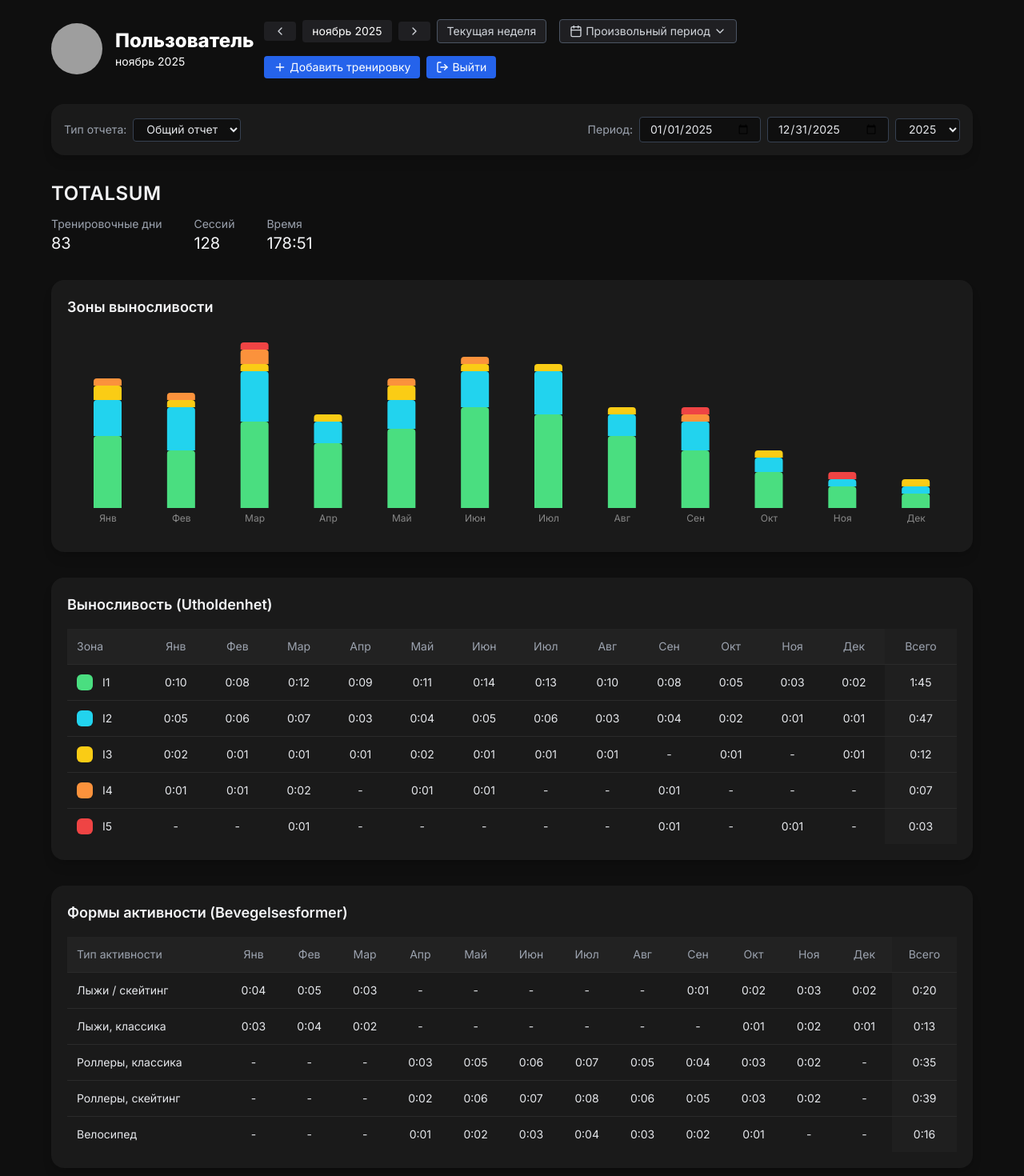
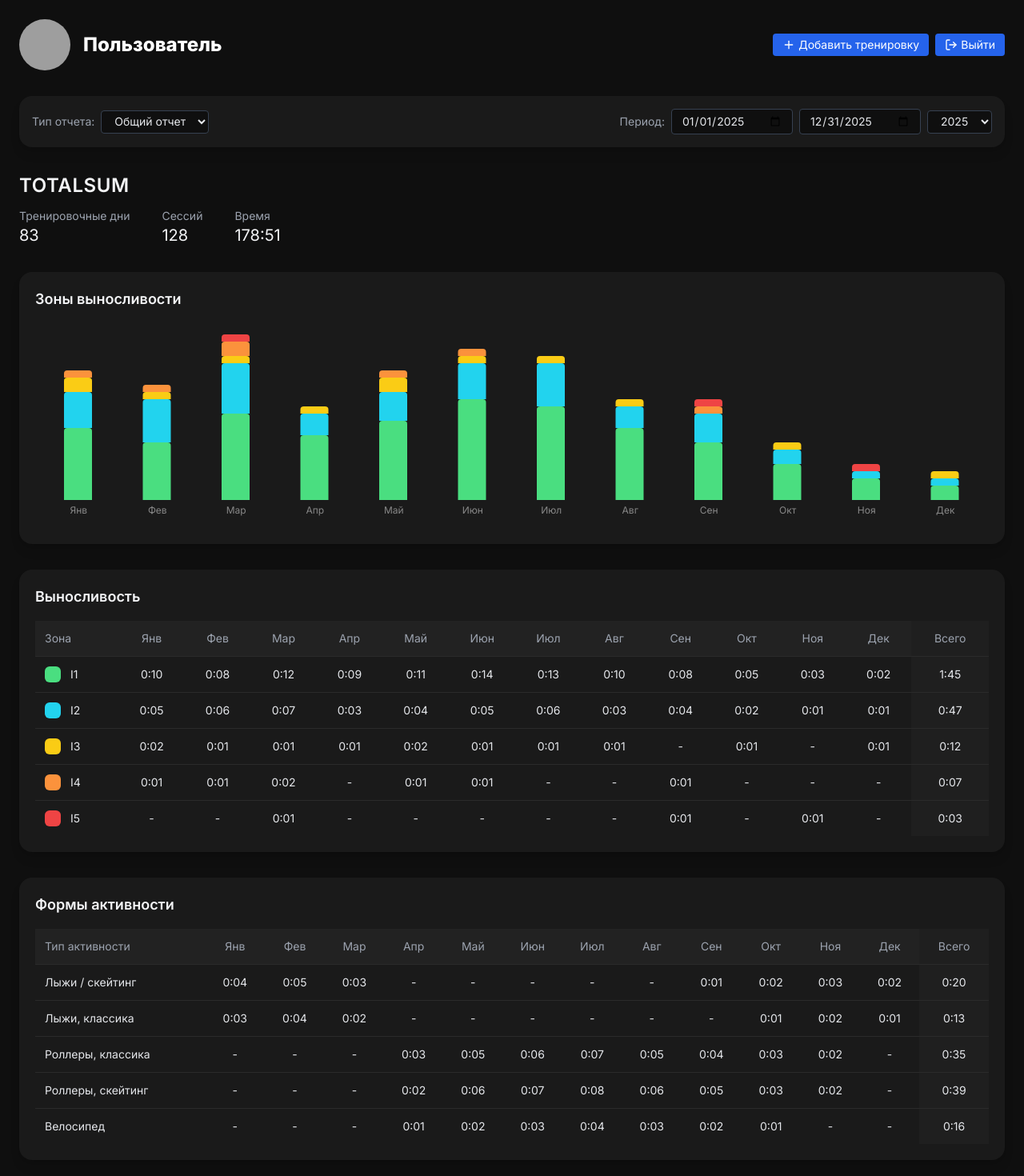
Before and after one commit to mbaliabin/dagbook-test, a React (Vite) app in the folder fasx-frontend/: page /statistics in a window 1280 px wide. Shown: the top 1470 px of the page at 80% size. Built offline with nearby package versions, Linux system fonts and the light colour scheme; grey boxes are pictures that could not be loaded.

Commit message:
Доработка StatisticsPage.tsx 174

```diff
--- a/fasx-frontend/src/pages/StatisticsPage.tsx
+++ b/fasx-frontend/src/pages/StatisticsPage.tsx
@@ -3,17 +3,8 @@ import { useNavigate } from "react-router-dom";
 import dayjs from "dayjs";
 import "dayjs/locale/ru";
 import {
-  Timer,
-  BarChart3,
-  ClipboardList,
-  CalendarDays,
-  Settings,
   LogOut,
   Plus,
-  ChevronLeft,
-  ChevronRight,
-  ChevronDown,
-  Calendar,
 } from "lucide-react";
 import {
   BarChart,
@@ -22,28 +13,18 @@ import {
   Tooltip,
   ResponsiveContainer,
 } from "recharts";
-import { DateRange } from "react-date-range";
-import ru from "date-fns/locale/ru";
 
 dayjs.locale("ru");
 
 export default function StatsPage() {
   const navigate = useNavigate();
 
-  // --- STATES ---
   const [name] = React.useState("Пользователь");
-  const [loadingProfile, setLoadingProfile] = React.useState(false);
   const [reportType, setReportType] = React.useState("Общий отчет");
   const [startPeriod, setStartPeriod] = React.useState("2025-01-01");
   const [endPeriod, setEndPeriod] = React.useState("2025-12-31");
   const [year, setYear] = React.useState("2025");
-  const [showDateRangePicker, setShowDateRangePicker] = React.useState(false);
-  const [dateRange, setDateRange] = React.useState<{ startDate: Date; endDate: Date } | null>(null);
-  const [selectedMonth, setSelectedMonth] = React.useState(dayjs());
 
-  const [isModalOpen, setIsModalOpen] = React.useState(false);
-
-  // --- TOTALS ---
   const totals = {
     trainingDays: 83,
     sessions: 128,
@@ -55,22 +36,21 @@ export default function StatsPage() {
   ];
 
   const enduranceZones = [
-    { zone: "I1", color: "#4ade80", months: [10,8,12,9,11,14,13,10,8,5,3,2], total: 105 },
-    { zone: "I2", color: "#22d3ee", months: [5,6,7,3,4,5,6,3,4,2,1,1], total: 47 },
-    { zone: "I3", color: "#facc15", months: [2,1,1,1,2,1,1,1,0,1,0,1], total: 12 },
-    { zone: "I4", color: "#fb923c", months: [1,1,2,0,1,1,0,0,1,0,0,0], total: 7 },
-    { zone: "I5", color: "#ef4444", months: [0,0,1,0,0,0,0,0,1,0,1,0], total: 3 },
+    { zone: "I1", color: "#4ade80", months: [10,8,12,9,11,14,13,10,8,5,3,2] },
+    { zone: "I2", color: "#22d3ee", months: [5,6,7,3,4,5,6,3,4,2,1,1] },
+    { zone: "I3", color: "#facc15", months: [2,1,1,1,2,1,1,1,0,1,0,1] },
+    { zone: "I4", color: "#fb923c", months: [1,1,2,0,1,1,0,0,1,0,0,0] },
+    { zone: "I5", color: "#ef4444", months: [0,0,1,0,0,0,0,0,1,0,1,0] },
   ];
 
   const movementTypes = [
-    { type: "Лыжи / скейтинг", months: [4,5,3,0,0,0,0,0,1,2,3,2], total: 20 },
-    { type: "Лыжи, классика", months: [3,4,2,0,0,0,0,0,0,1,2,1], total: 13 },
-    { type: "Роллеры, классика", months: [0,0,0,3,5,6,7,5,4,3,2,0], total: 35 },
-    { type: "Роллеры, скейтинг", months: [0,0,0,2,6,7,8,6,5,3,2,0], total: 39 },
-    { type: "Велосипед", months: [0,0,0,1,2,3,4,3,2,1,0,0], total: 16 },
+    { type: "Лыжи / скейтинг", months: [4,5,3,0,0,0,0,0,1,2,3,2] },
+    { type: "Лыжи, классика", months: [3,4,2,0,0,0,0,0,0,1,2,1] },
+    { type: "Роллеры, классика", months: [0,0,0,3,5,6,7,5,4,3,2,0] },
+    { type: "Роллеры, скейтинг", months: [0,0,0,2,6,7,8,6,5,3,2,0] },
+    { type: "Велосипед", months: [0,0,0,1,2,3,4,3,2,1,0,0] },
   ];
 
-  // --- HELPERS ---
   const formatTime = (minutes: number) => {
     const h = Math.floor(minutes / 60);
     const m = minutes % 60;
@@ -92,29 +72,17 @@ export default function StatsPage() {
     total: m.months.slice(startMonth, endMonth + 1).reduce((a,b) => a+b, 0),
   }));
 
-  // --- EVENTS ---
-  const onPrevMonth = () => setSelectedMonth(prev => prev.subtract(1, "month"));
-  const onNextMonth = () => setSelectedMonth(prev => prev.add(1, "month"));
-
-  const applyDateRange = () => {
-    if (dateRange) {
-      setStartPeriod(dayjs(dateRange.startDate).format("YYYY-MM-DD"));
-      setEndPeriod(dayjs(dateRange.endDate).format("YYYY-MM-DD"));
-    }
-    setShowDateRangePicker(false);
-  };
-
   const handleLogout = () => {
-    // logout logic
-    console.log("logout");
+    console.log("Выход");
+    // navigate("/login");
   };
 
   return (
-    <div className="min-h-screen bg-[#0f0f0f] text-gray-200 p-6">
-      <div className="max-w-6xl mx-auto space-y-8">
+    <div className="min-h-screen bg-[#0f0f0f] text-gray-200 p-6 w-full">
+      <div className="w-full space-y-8">
 
-        {/* Header: фото профиля + имя + кнопки + выбор периода */}
-        <div className="flex flex-col md:flex-row md:items-center md:justify-between gap-4 mb-4">
+        {/* Header */}
+        <div className="flex flex-col md:flex-row md:items-center md:justify-between gap-4 mb-4 w-full">
           <div className="flex items-center space-x-4">
             <img
               src="/profile.jpg"
@@ -122,86 +90,12 @@ export default function StatsPage() {
               className="w-16 h-16 rounded-full object-cover"
             />
             <div>
-              <h1 className="text-2xl font-bold text-white">
-                {loadingProfile ? "Загрузка..." : name}
-              </h1>
-              <p className="text-sm text-white">
-                {!dateRange
-                  ? selectedMonth.format("MMMM YYYY")
-                  : `${dayjs(dateRange.startDate).format("DD MMM YYYY")} — ${dayjs(dateRange.endDate).format("DD MMM YYYY")}`}
-              </p>
+              <h1 className="text-2xl font-bold text-white">{name}</h1>
             </div>
           </div>
 
-          <div className="flex flex-wrap items-center gap-4">
-            {/* Выбор периода */}
           <div className="flex items-center space-x-2 flex-wrap">
             <button
-                className="flex items-center text-sm text-gray-300 bg-[#1f1f22] px-3 py-1 rounded hover:bg-[#2a2a2d]"
-                onClick={onPrevMonth}
-              >
-                <ChevronLeft className="w-4 h-4" />
-              </button>
-              <div
-                className="relative bg-[#1f1f22] text-white px-3 py-1 rounded text-sm flex items-center gap-1 cursor-pointer select-none"
-                onClick={() => { setShowDateRangePicker(false); setDateRange(null); }}
-                title="Показать текущий месяц"
-              >
-                {selectedMonth.format("MMMM YYYY")}
-              </div>
-              <button
-                className="text-sm text-gray-300 bg-[#1f1f22] px-3 py-1 rounded hover:bg-[#2a2a2d]"
-                onClick={onNextMonth}
-              >
-                <ChevronRight className="w-4 h-4" />
-              </button>
-
-              <button
-                onClick={() => {
-                  setDateRange({ startDate: dayjs().startOf("isoWeek").toDate(), endDate: dayjs().endOf("isoWeek").toDate() });
-                  setShowDateRangePicker(false);
-                }}
-                className="text-sm px-3 py-1 rounded border border-gray-600 bg-[#1f1f22] text-gray-300 hover:bg-[#2a2a2d]"
-              >
-                Текущая неделя
-              </button>
-
-              <div className="relative">
-                <button
-                  onClick={() => setShowDateRangePicker(prev => !prev)}
-                  className="ml-2 text-sm px-3 py-1 rounded border border-gray-600 bg-[#1f1f22] text-gray-300 hover:bg-[#2a2a2d] flex items-center"
-                >
-                  <Calendar className="w-4 h-4 mr-1" />
-                  Произвольный период
-                  <ChevronDown className="w-4 h-4 ml-1" />
-                </button>
-
-                {showDateRangePicker && (
-                  <div className="absolute z-50 mt-2 bg-[#1a1a1d] rounded shadow-lg p-2">
-                    <DateRange
-                      onChange={item => setDateRange({ startDate: item.selection.startDate, endDate: item.selection.endDate })}
-                      showSelectionPreview
-                      moveRangeOnFirstSelection={false}
-                      months={1}
-                      ranges={[{ startDate: dateRange?.startDate || new Date(), endDate: dateRange?.endDate || new Date(), key: 'selection' }]}
-                      direction="horizontal"
-                      rangeColors={['#3b82f6']}
-                      locale={ru}
-                      weekStartsOn={1}
-                    />
-                    <div className="flex justify-end mt-2 space-x-2">
-                      <button onClick={() => setShowDateRangePicker(false)} className="px-3 py-1 rounded border border-gray-600 hover:bg-gray-700 text-gray-300">Отмена</button>
-                      <button onClick={applyDateRange} className="px-3 py-1 rounded bg-blue-600 hover:bg-blue-700 text-white">Применить</button>
-                    </div>
-                  </div>
-                )}
-              </div>
-            </div>
-
-            {/* Кнопки */}
-            <div className="flex items-center space-x-2">
-              <button
-                onClick={() => setIsModalOpen(true)}
               className="bg-blue-600 hover:bg-blue-700 text-white text-sm px-3 py-1 rounded flex items-center"
             >
               <Plus className="w-4 h-4 mr-1" /> Добавить тренировку
@@ -214,10 +108,9 @@ export default function StatsPage() {
             </button>
           </div>
         </div>
-        </div>
 
-        {/* ПАНЕЛЬ ВЫБОРА ОТЧЕТА */}
-        <div className="flex flex-col md:flex-row md:items-center md:justify-between gap-4 bg-[#1a1a1a] p-4 rounded-2xl shadow-lg mb-6">
+        {/* Panel */}
+        <div className="flex flex-col md:flex-row md:items-center md:justify-between gap-4 bg-[#1a1a1a] p-4 rounded-2xl shadow-lg mb-6 w-full">
           <div className="flex items-center gap-2">
             <label className="text-gray-400 text-sm">Тип отчета:</label>
             <select
@@ -274,7 +167,7 @@ export default function StatsPage() {
           </div>
         </div>
 
-        {/* Диаграмма зон выносливости */}
+        {/* Диаграмма */}
         <div className="bg-[#1a1a1a] p-5 rounded-2xl shadow-lg">
           <h2 className="text-lg font-semibold mb-4 text-gray-100">Зоны выносливости</h2>
           <div className="h-64">
@@ -316,9 +209,9 @@ export default function StatsPage() {
           </div>
         </div>
 
-        {/* Таблицы */}
+        {/* Таблица выносливости */}
         <div className="bg-[#1a1a1a] p-5 rounded-2xl shadow-lg overflow-x-auto">
-          <h2 className="text-lg font-semibold text-gray-100 mb-4">Выносливость (Utholdenhet)</h2>
+          <h2 className="text-lg font-semibold text-gray-100 mb-4">Выносливость</h2>
           <table className="w-full min-w-[900px] text-sm border-collapse">
             <thead>
               <tr className="bg-[#222] text-gray-400 text-left">
@@ -342,8 +235,9 @@ export default function StatsPage() {
           </table>
         </div>
 
+        {/* Таблица форм активности */}
         <div className="bg-[#1a1a1a] p-5 rounded-2xl shadow-lg overflow-x-auto">
-          <h2 className="text-lg font-semibold text-gray-100 mb-4">Формы активности (Bevegelsesformer)</h2>
+          <h2 className="text-lg font-semibold text-gray-100 mb-4">Формы активности</h2>
           <table className="w-full min-w-[900px] text-sm border-collapse">
             <thead>
               <tr className="bg-[#222] text-gray-400 text-left">
@@ -355,7 +249,9 @@ export default function StatsPage() {
             <tbody>
               {filteredMovementTypes.map((m) => (
                 <tr key={m.type} className="border-t border-[#2a2a2a] hover:bg-[#252525]/60 transition">
-                  <td className="p-3 sticky left-0 bg-[#1a1a1a]">{m.type}</td>
+                  <td className="p-3 flex items-center gap-3 sticky left-0 bg-[#1a1a1a]">
+                    {m.type}
+                  </td>
                   {m.months.map((val, i) => (<td key={i} className="p-3 text-center">{val > 0 ? formatTime(val) : "-"}</td>))}
                   <td className="p-3 text-center font-medium bg-[#1f1f1f]">{formatTime(m.total)}</td>
                 </tr>
@@ -363,6 +259,7 @@ export default function StatsPage() {
             </tbody>
           </table>
         </div>
+
       </div>
     </div>
   );
```
Lines whose indentation alone changed are shown as unchanged.
